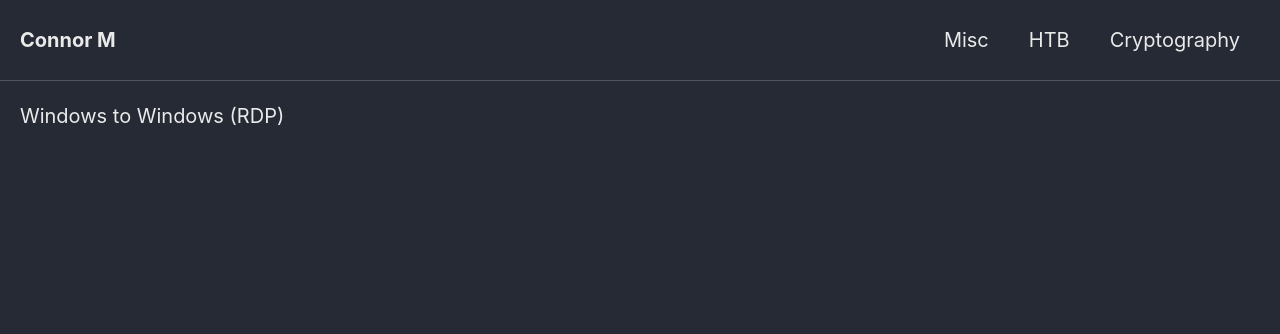
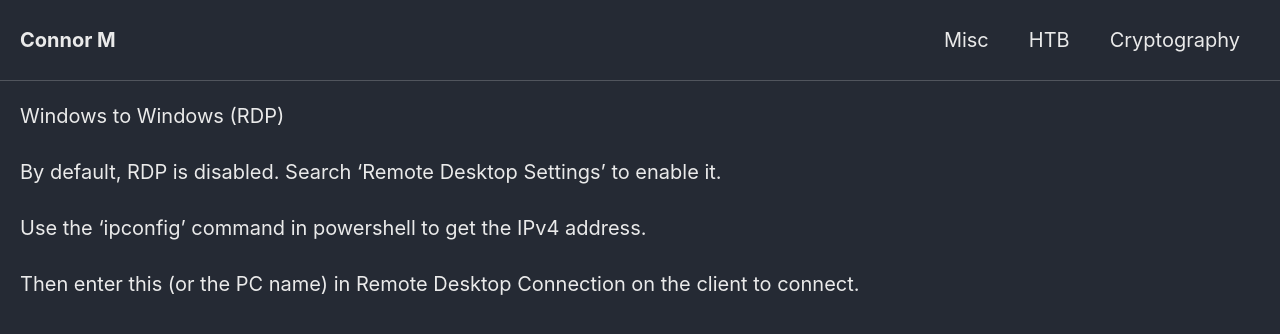
Before and after one commit to Connor-McCartney/Connor-McCartney.github.io, a Jekyll site: the page built from _pages/misc/remoting.md, in a window 1280 px wide. Shown: the top 334 px of the page. Built offline with Jekyll 4.4.1, drawn with Linux system fonts in a browser that asks for light colours; cached includes are drawn as plain includes; our own code applies the rules of GitHub Pages for plain Markdown files.

Commit message:
Update remoting.md

```diff
--- a/_pages/misc/remoting.md
+++ b/_pages/misc/remoting.md
@@ -1,3 +1,9 @@
 
 
 Windows to Windows (RDP)
+
+By default, RDP is disabled. Search 'Remote Desktop Settings' to enable it.
+
+Use the 'ipconfig' command in powershell to get the IPv4 address.
+
+Then enter this (or the PC name) in Remote Desktop Connection on the client to connect.
```
